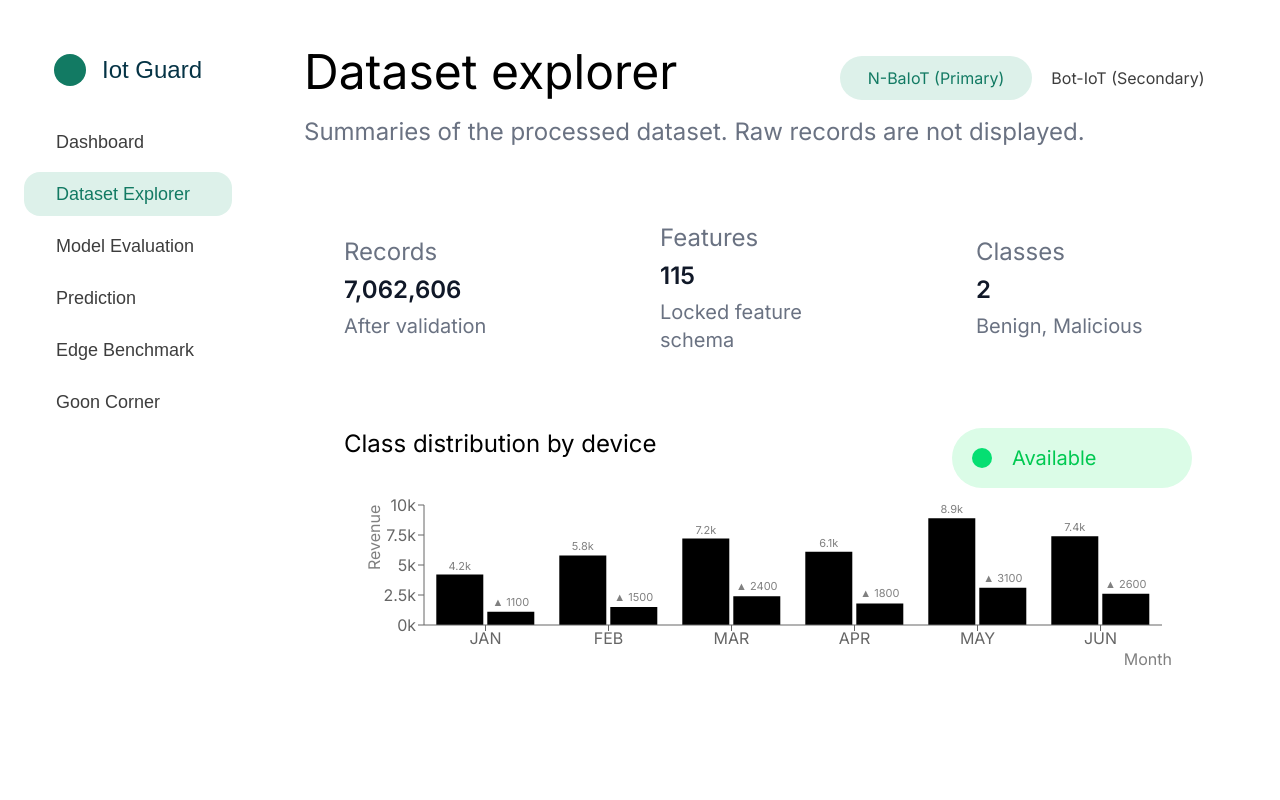
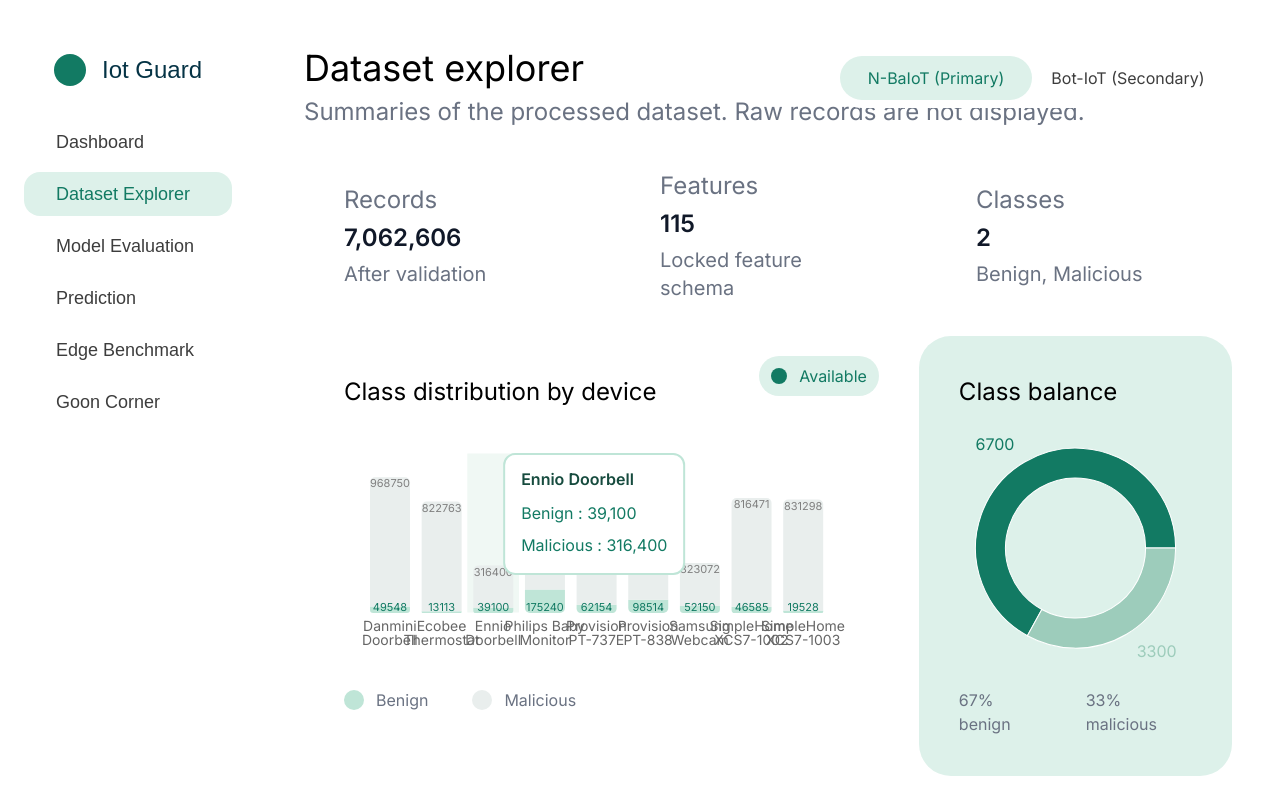
Before and after one commit to sonnnguyennn/cos30049hn-grp1_5, a Next.js app in the folder frontend/: page /dashboard/dataset-explorer in a window 1280 px wide. Built offline with nearby package versions, Linux system fonts and the light colour scheme; some icons are missing; a web font is replaced by a local one.

Commit message:
class-balance + class-distribution finished

```diff
--- a/frontend/src/app/dashboard/dataset-explorer/page.tsx
+++ b/frontend/src/app/dashboard/dataset-explorer/page.tsx
@@ -5,6 +5,7 @@ import DatasetSwitch from '@/app/ui/dataset-explorer/dataset-switch';
 import { useState } from 'react';
 import RecordsFeaturesClasses from '@/app/ui/dataset-explorer/records-features-classes';
 import ClassDistribution from '@/app/ui/dataset-explorer/class-distribution';
+import ClassBalance from '@/app/ui/dataset-explorer/class-balance';
 
 const datasetSummaries = [
   // Dataset 1 — N-BaIoT (Primary)
@@ -15,8 +16,8 @@ const datasetSummaries = [
     { label: 'Train records', value: 4_944_968 },
     { label: 'Validation records', value: 1_056_372 },
     { label: 'Test records', value: 1_061_266 },
-    { label: 'Benign records', value: null },
-    { label: 'Malicious records', value: null },
+    { label: 'Benign records', value: 6700 },
+    { label: 'Malicious records', value: 3300 },
   ],
 
   // Dataset 2 — Bot-IoT (Secondary, mock data)
@@ -37,14 +38,19 @@ export default function Page() {
     const [currentDataset, setDataset] = useState(1);
 
     return (
-        <main className='grid gap-y-5 relative'>
-            <h1 className={`${inter.className} text-5xl text-black`}>Dataset explorer</h1>
+        <main className='grid gap-y-2 relative'>
+            <h1 className={`${inter.className} text-4xl text-black`}>Dataset explorer</h1>
             <h2 className={`${inter.className} text-2xl text-gray-500`}>Summaries of the processed dataset. Raw records are not displayed.</h2>
-            <div className="page-break h-5"></div>
+            <div className="page-break h-3"></div>
 
             <DatasetSwitch currentDataset={currentDataset} setDataset={setDataset} />
             <RecordsFeaturesClasses currentDataset={currentDataset} data={datasetSummaries} />
-            <ClassDistribution />
+            <div className="page-break h-1"></div>
+            <div className='flex flex-row gap-5'>
+              <ClassDistribution currentDataset={currentDataset} />
+              <ClassBalance currentDataset={currentDataset} data={datasetSummaries} />
+            </div>
+
         </main>
     );
 }
--- /dev/null
+++ b/frontend/src/app/ui/dataset-explorer/class-balance.tsx
@@ -0,0 +1,55 @@
+'use client';
+
+import { PieChart, Pie, Sector, PieSectorShapeProps, Label, LabelList, LabelProps } from 'recharts';
+import { RechartsDevtools } from '@recharts/devtools';
+
+type SummaryField = {
+  label: string;
+  value: number | null;
+};
+
+type Props = {
+  currentDataset: number;
+  data: SummaryField[][];
+};
+
+const colors = ['#127A63', '#9dccbb'];
+
+const MyCustomPie = (props: PieSectorShapeProps) => <Sector {...props} fill={colors[props.index % colors.length]} />;
+
+const MyCustomLabel = (props: LabelProps) => (
+  <Label {...props} fill={colors[(props.index ?? 0) % colors.length]} position="outside" offset={20} />
+);
+
+export default function ClassBalance({ currentDataset, data }: Props) {
+    const selectedDataset = data[currentDataset - 1] ?? [];
+    const pieData = ['Benign', 'Malicious'].map(name => ({
+        name,
+        value: selectedDataset.find(field => field.label === `${name} records`)?.value ?? 0,
+    }));
+
+    const total = pieData.reduce((sum, entry) => sum + entry.value, 0);
+    const formatPercentage = (value: number) =>
+        total > 0
+            ? `${Number(((value / total) * 100).toFixed(1))}%`
+            : 'N/A';
+
+    return (
+        <div className='flex flex-col bg-[#ddf1ea] w-full h-auto rounded-4xl px-10 py-10 relative basis-1/2'>
+            <p className='text-2xl text-black'>Class balance</p>
+            <PieChart style={{ width: '100%', height: '100%'}} responsive>
+                <Pie data={pieData} dataKey="value" innerRadius={70} outerRadius={100} isAnimationActive={true} shape={MyCustomPie}>
+                    <LabelList content={MyCustomLabel} />
+                </Pie>
+                <RechartsDevtools />
+            </PieChart>
+            <div className='flex gap-10'>
+                {pieData.map(entry => (
+                    <p key={entry.name} className='text-gray-500'>
+                        {formatPercentage(entry.value)} {entry.name.toLowerCase()}
+                    </p>
+                ))}
+            </div>
+        </div>
+    );
+}
--- a/frontend/src/app/ui/dataset-explorer/class-distribution.tsx
+++ b/frontend/src/app/ui/dataset-explorer/class-distribution.tsx
@@ -1,69 +1,94 @@
 'use client';
 
-import { Bar, BarChart, LabelList, LabelProps, XAxis, YAxis, Text } from 'recharts';
+import { Bar, BarChart, LabelList, XAxis, Tooltip } from 'recharts';
 import { RechartsDevtools } from '@recharts/devtools';
 
 const data = [
-    { month: 'Jan', revenue: 4200, profit: 1100 },
-    { month: 'Feb', revenue: 5800, profit: 1500 },
-    { month: 'Mar', revenue: 7200, profit: 2400 },
-    { month: 'Apr', revenue: 6100, profit: 1800 },
-    { month: 'May', revenue: 8900, profit: 3100 },
-    { month: 'Jun', revenue: 7400, profit: 2600 },
-];
-
-function ProfitLabel({ x, y, width, value }: LabelProps) {
-  if (x == null || y == null || width == null) {
-    return null;
-  }
-
-  return (
-    <Text x={Number(x) + Number(width) / 2} y={Number(y)} dy={-6} textAnchor="middle" fontSize={11}>
-      {`▲ ${value}`}
-    </Text>
-  );
-}
-
-const formatMonth = (value: string): string => value.toUpperCase();
-
-const formatThousands = (value: number): string => `${value / 1000}k`;
+    [
+        { device: "Danmini Doorbell", benign: 49548, malicious: 968750 },
+        { device: "Ecobee Thermostat", benign: 13113, malicious: 822763 },
+        { device: "Ennio Doorbell", benign: 39100, malicious: 316400 },
+        { device: "Philips Baby Monitor", benign: 175240, malicious: 923437 },
+        { device: "Provision PT-737E", benign: 62154, malicious: 766106 },
+        { device: "Provision PT-838", benign: 98514, malicious: 738377 },
+        { device: "Samsung Webcam", benign: 52150, malicious: 323072 },
+        { device: "SimpleHome XCS7-1002", benign: 46585, malicious: 816471 },
+        { device: "SimpleHome XCS7-1003", benign: 19528, malicious: 831298 },
+    ],
+    [
+        { device: "D1", benign: 12000, malicious: 68000 },
+        { device: "D2", benign: 8000, malicious: 52000 },
+        { device: "D3", benign: 15000, malicious: 75000 },
+        { device: "D4", benign: 6000, malicious: 44000 },
+        { device: "D5", benign: 9000, malicious: 61000 },
+        { device: "D6", benign: 14000, malicious: 86000 },
+        { device: "D7", benign: 11000, malicious: 39000 },
+    ]
+    ];
 
 
-export default function ClassDistribution() {
+type Props = {
+    currentDataset: number;
+};
+
+export default function ClassDistribution({ currentDataset }: Props) {
     return (
         <div className='flex flex-col bg-[#FFFFFF] w-full h-auto rounded-4xl px-10 py-10 gap-5 relative'>
             <p className='text-2xl text-black'>Class distribution by device</p>
-            <div className='bg-green-100 w-60 h-15 absolute top-10 right-10 rounded-4xl flex p-5 items-center gap-5'>
-                <div className='bg-green-400 h-full aspect-square rounded-full'></div>
-                <p className='text-xl text-green-500'>Available</p>
+            <div className='bg-[#DDF1EA] w-auto h-10 absolute top-5 right-5 rounded-4xl flex p-3 items-center gap-3'>
+                <div className='bg-[#127A63] h-full aspect-square rounded-full'></div>
+                <p className='text-[#127A63]'>Available</p>
             </div>
 
             <BarChart
-                style={{ width: '100%', maxHeight: '25vh', aspectRatio: 1.618 }}
+                style={{ width: '100%', maxHeight: '30vh', aspectRatio: 1.618 }}
                 responsive
-                data={data}
+                data={data[currentDataset-1]}
                 margin={{ top: 25, right: 30, left: 20, bottom: 25 }}
             >
                 {/* Axis titles are the `label` prop; tick text goes through `tickFormatter`. */}
+
                 <XAxis
-                    dataKey="month"
-                    tickFormatter={formatMonth}
-                    label={{ position: 'insideBottomRight', value: 'Month', offset: -10 }}
+                    dataKey="device"
+                    interval={0}
+                    tick={{ width: 100, maxLines: 1, fontSize: 14 }}
+                    axisLine={false}
+                    tickLine={false}
                 />
-                <YAxis
-                    tickFormatter={formatThousands}
-                    label={{ position: 'insideTopLeft', value: 'Revenue', angle: -90, dy: 60 }}
+                <Tooltip
+                    defaultIndex={2}
+                    cursor={{ fill: '#F0F8F4' }}
+                    contentStyle={{
+                        backgroundColor: '#FFFFFF',
+                        border: '2px solid #BFE5D7',
+                        borderRadius: 12,
+                        padding: '12px 16px',
+                    }}
+                    labelStyle={{ color: '#164B3E', fontWeight: 600, marginBottom: 6 }}
+                    itemStyle={{ color: '#127A63' }}
+                    formatter={(value, name) => [
+                        Number(value).toLocaleString('en-US'),
+                        name === 'benign' ? 'Benign' : 'Malicious',
+                    ]}
                 />
                 {/* LabelList with a formatter covers the common case ... */}
-                <Bar dataKey="revenue">
-                    <LabelList dataKey="revenue" position="top" formatter={label => `${Number(label) / 1000}k`} fontSize={11} />
+                <Bar dataKey="benign" stackId="goon" fill='#BFE5D7' barSize={40} radius={[0, 0, 5, 5]}>
+                    <LabelList dataKey="benign" position="bottom" fontSize={11} offset={-10} fill='#127A63' />
                 </Bar>
                 {/* ... and a `content` component covers everything else. */}
-                <Bar dataKey="profit">
-                    <LabelList dataKey="profit" content={ProfitLabel} />
+                <Bar dataKey="malicious" stackId="goon" fill='#E9EEED' radius={[5, 5, 0, 0]}>
+                    <LabelList dataKey="malicious" fontSize={11} position="top" offset={-10} />
                 </Bar>
                 <RechartsDevtools />
             </BarChart>
+
+            <div className='flex gap-3 items-center'>
+                <div className='bg-[#BFE5D7] w-5 h-5 rounded-full'></div>
+                <p className='text-gray-500'>Benign</p>
+                <div className='w-5'></div>
+                <div className='bg-[#E9EEED] w-5 h-5 rounded-full'></div>
+                <p className='text-gray-500'>Malicious</p>
+            </div>
         </div>
     );
 }
```
